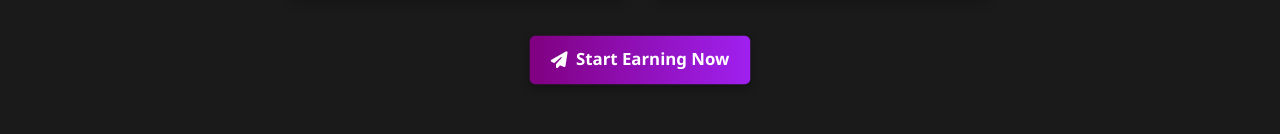
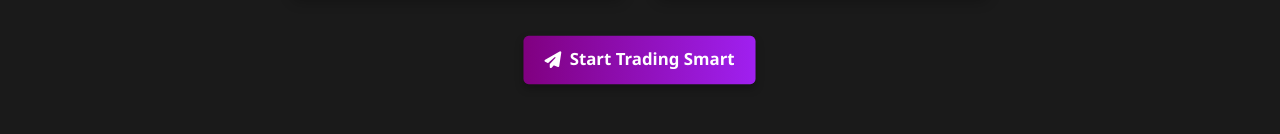
Before and after one commit to memecoinsbotsdev/memecoinsbotsdev.github.io, a plain HTML site: page index.html in a window 1280 px wide. Shown: the part 5294-5428 px from the top of the page. Drawn offline with Linux system fonts and the light colour scheme.

Commit message:
Update index.html

```diff
--- a/index.html
+++ b/index.html
@@ -891,7 +891,7 @@
 
       <a href="mailto:memecoinsbotsdev@gmail.com" class="button pulse-animation">
         <i class="fas fa-paper-plane"></i>
-        Start Earning Now
+        Start Trading Smart
       </a>
     </div>
   </section>
```
